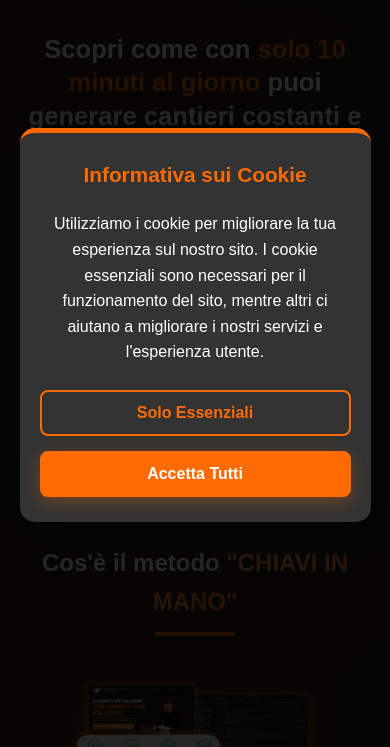
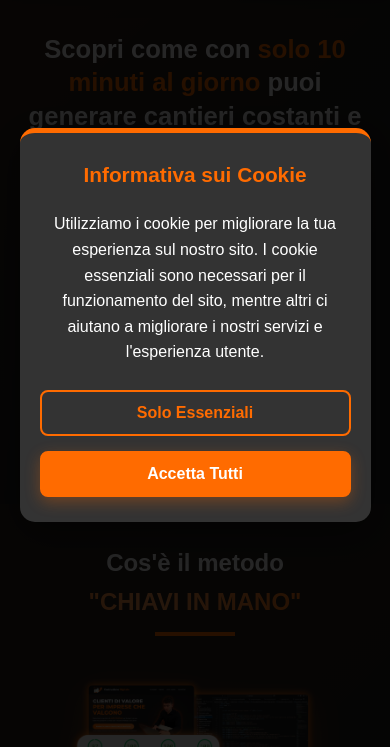
Before and after one commit to gelo6320/cantieredigitale, a website: page www/landing-page.html in a window 390 px wide. Shown: the part 97-844 px from the top of the page. Drawn offline with Linux system fonts and the light colour scheme.

Commit message:
nuovo post

```diff
--- a/www/landing-page.html
+++ b/www/landing-page.html
@@ -991,6 +991,14 @@
                 width: 100%;
             }
         }
+
+        @media only screen and (max-width: 768px) {
+          .method-title .line-break-mobile::after {
+            content: "\A";
+            white-space: pre;
+          }
+        }
+
     </style>
 
     <!-- Preload immagini critiche -->
@@ -1030,7 +1038,7 @@
     <!-- Sezione Metodo Chiavi in Mano -->
     <section class="method-section" id="method">
         <div class="container">
-            <h2 class="method-title fade-in">Cos'è il metodo <span class="gradient-text">"CHIAVI IN MANO"</span></h2>
+            <h2 class="method-title fade-in">Cos'è il <span class="line-break-mobile">metodo</span> <span class="gradient-text">"CHIAVI IN MANO"</span></h2>
 
             <div class="method-row fade-in-left">
                 <div class="method-image">
```
